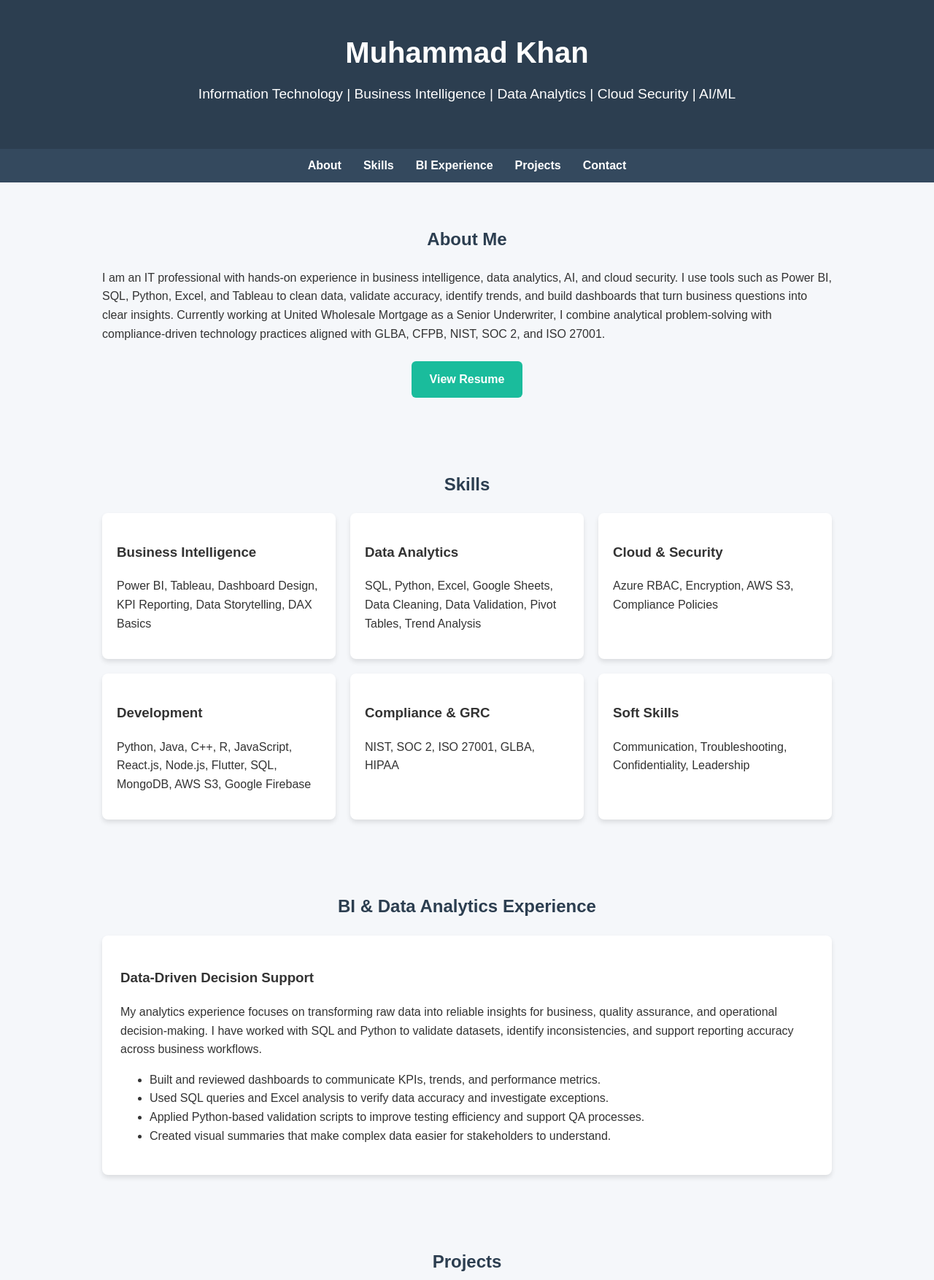
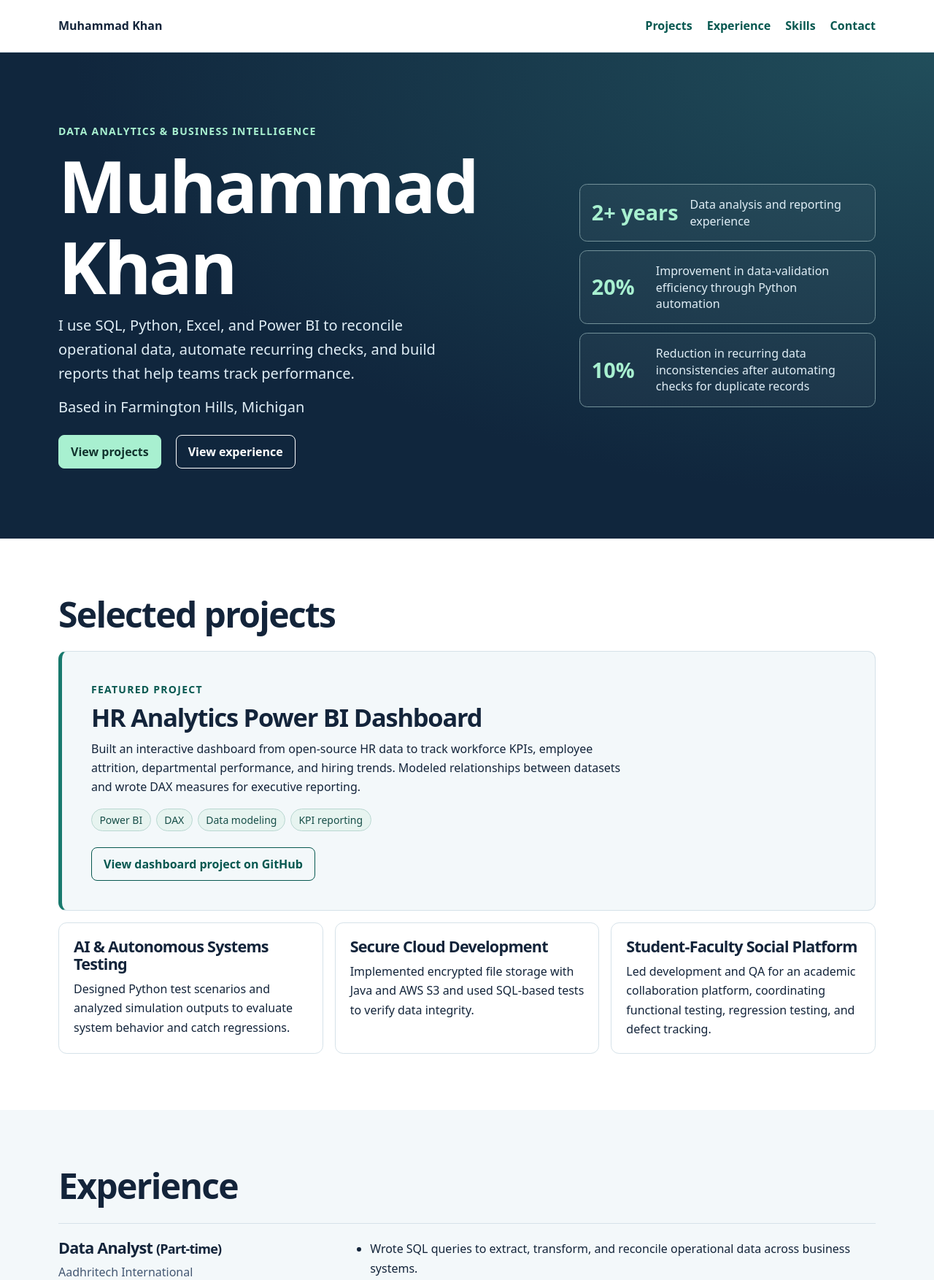
Before and after one commit to mushikhan1102/MkhanPortfolio, a plain HTML site: page index.html in a window 1280 px wide. Shown: the top 1754 px of the page at 73% size. Drawn offline with Linux system fonts and the light colour scheme.

Commit message:
Revise portfolio layout and content for clarity
Updated portfolio to reflect new role and skills in data analytics and business intelligence. Improved structure and styling for better user experience.

```diff
--- a/index.html
+++ b/index.html
@@ -1,275 +1,184 @@
-<!DOCTYPE html>
+<!doctype html>
 <html lang="en">
 <head>
-  <meta charset="UTF-8" />
-  <meta name="viewport" content="width=device-width, initial-scale=1.0"/>
-  <title>Muhammad Khan | Portfolio</title>
+<meta charset="utf-8">
+<meta name="viewport" content="width=device-width, initial-scale=1">
+<title>Muhammad Khan | Data Analyst &amp; Business Intelligence</title>
+<meta name="description" content="Muhammad Khan’s data analytics portfolio. Explore Power BI dashboards, SQL reconciliation, Python automation, and operational reporting experience.">
+<link rel="canonical" href="https://mushikhan1102.github.io/MkhanPortfolio/">
 <style>
-    body {
-      font-family: Arial, sans-serif;
-      margin: 0; padding: 0;
-      background: #f5f7fa;
-      color: #333;
-      line-height: 1.6;
+:root {
+  color-scheme: light;
+  --ink: #13243a;
+  --muted: #435772;
+  --accent: #075850;
+  --line: #d6e2e9;
+  --light: #f3f8fa;
+  --navy: #10263d;
+  --mint: #a8f0d0;
 }
-
-/* Resume Button */
-.resume-btn {
-  text-align: center;
-  margin-top: 25px;
+* { box-sizing: border-box; }
+body { margin: 0; color: var(--ink); background: #fff; font: 1rem/1.65 system-ui, sans-serif; }
+a { color: var(--accent); text-underline-offset: .22em; }
+a:focus-visible, summary:focus-visible { outline: 3px solid #dc7627; outline-offset: 4px; }
+h1, h2, h3, p { margin: 0; }
+h1, h2, h3 { line-height: 1.12; letter-spacing: -.035em; }
+h2 { font-size: clamp(2rem, 4vw, 3rem); margin-bottom: 1.5rem; }
+h3 { font-size: 1.35rem; }
+p + p { margin-top: .8rem; }
+.wrap { width: min(70rem, calc(100% - 2.5rem)); margin-inline: auto; }
+.skip { position: absolute; left: 1rem; top: -6rem; padding: .75rem; background: white; }
+.skip:focus { top: .5rem; }
+header { background: white; border-bottom: 1px solid var(--line); }
+.bar, nav, .actions { display: flex; flex-wrap: wrap; align-items: center; gap: .6rem 1.25rem; }
+.bar { justify-content: space-between; padding-block: .85rem; }
+nav a, .brand { min-height: 2.75rem; display: inline-flex; align-items: center; text-decoration: none; font-weight: 650; }
+nav a:hover, .brand:hover { text-decoration: underline; }
+.brand { color: var(--ink); }
+.hero { background: radial-gradient(ellipse at right top, #214e5b, var(--navy) 65%); color: white; padding-block: clamp(3rem, 8vw, 6rem); }
+.hero-grid { display: grid; grid-template-columns: minmax(0, 1.6fr) minmax(0, 1fr); gap: 2rem 4rem; align-items: center; }
+.eyebrow { font-size: .875rem; font-weight: 750; letter-spacing: .09em; text-transform: uppercase; color: var(--accent); }
+.hero .eyebrow { color: var(--mint); }
+h1 { font-size: clamp(2.9rem, 8vw, 6.2rem); margin: .4rem 0 .6rem; }
+.lead { font-size: clamp(1.05rem, 2vw, 1.25rem); color: #e0eef6; max-width: 36rem; }
+.actions { margin-top: 1.35rem; }
+.button { display: inline-flex; min-height: 2.85rem; align-items: center; padding: .55rem 1rem; border: 1px solid currentColor; border-radius: .5rem; font-weight: 700; text-decoration: none; }
+.button:hover { text-decoration: underline; }
+.hero .button { color: white; }
+.hero .primary { background: var(--mint); color: #12342e; border-color: var(--mint); }
+.stats { display: grid; gap: .75rem; margin: 0; }
+.stats div { display: grid; grid-template-columns: minmax(4.5rem, auto) 1fr; align-items: center; gap: 1rem; padding: 1rem; border: 1px solid #739199; border-radius: .65rem; background: #ffffff0a; }
+.stats dt { font-weight: 750; font-size: 1.8rem; color: var(--mint); line-height: 1; }
+.stats dd { margin: 0; color: #e0eef6; line-height: 1.4; }
+section { padding-block: clamp(2.7rem, 6vw, 5rem); }
+.tinted { background: var(--light); }
+.feature { padding: clamp(1.2rem, 4vw, 2.5rem); border: 1px solid var(--line); border-left: .35rem solid #18796d; border-radius: .7rem; background: var(--light); }
+.feature h3 { font-size: clamp(1.55rem, 3vw, 2.15rem); margin: .45rem 0 .65rem; }
+.feature p:not(.eyebrow) { max-width: 46rem; }
+.tags { display: flex; flex-wrap: wrap; padding: 0; gap: .45rem; list-style: none; margin: 1rem 0 0; }
+.tags li { padding: .2rem .65rem; border: 1px solid #b9d7d1; color: #174e48; background: #e7f4f0; border-radius: 1rem; font-size: .875rem; }
+.grid { display: grid; grid-template-columns: repeat(3, minmax(0, 1fr)); gap: 1rem; margin-top: 1rem; }
+.card { padding: 1.25rem; border: 1px solid var(--line); border-radius: .7rem; background: white; }
+.card p { margin-top: .55rem; }
+.role { display: grid; grid-template-columns: minmax(0, 1fr) minmax(0, 1.9fr); gap: .75rem 2rem; padding-block: 1.35rem; border-top: 1px solid var(--line); }
+.meta { color: var(--muted); margin-top: .5rem; }
+.role ul { margin: 0; padding-left: 1.25rem; }
+.role li + li { margin-top: .4rem; }
+.education { margin-top: 2rem; }
+.education ul { padding-left: 1.25rem; margin-bottom: 0; }
+footer { background: var(--navy); color: white; }
+footer a { color: var(--mint); }
+footer h2 { margin-bottom: .7rem; }
+@media (max-width: 48rem) {
+  .hero-grid, .role { grid-template-columns: 1fr; }
+  .grid { grid-template-columns: repeat(2, minmax(0, 1fr)); }
 }
-
-.resume-btn a {
-  display: inline-block;
-  background: #1abc9c;
-  color: #fff;
-  padding: 12px 25px;
-  border-radius: 6px;
-  font-weight: bold;
-  text-decoration: none;
-  transition: background 0.3s ease, transform 0.2s ease;
-}
-
-.resume-btn a:hover {
-  background: #16a085;
-  transform: scale(1.05);
-}
-
-    header {
-      background: #2c3e50;
-      color: #fff;
-      padding: 40px 20px;
-      text-align: center;
-    }
-
-    header h1 {
-      margin: 0;
-      font-size: 2.5rem;
-    }
-
-    header p {
-      font-size: 1.2rem;
-      margin-top: 10px;
-    }
-
-    nav {
-      background: #34495e;
-      display: flex;
-      justify-content: center;
-      padding: 10px;
-    }
-
-    nav a {
-      color: #fff;
-      text-decoration: none;
-      margin: 0 15px;
-      font-weight: bold;
-    }
-
-    nav a:hover {
-      color: #1abc9c;
-    }
-
-    section {
-      padding: 40px 20px;
-      max-width: 1000px;
-      margin: auto;
-    }
-
-    h2 {
-      text-align: center;
-      margin-bottom: 20px;
-      color: #2c3e50;
-    }
-
-    .skills, .projects {
-      display: grid;
-      grid-template-columns: repeat(auto-fit, minmax(250px, 1fr));
-      gap: 20px;
-    }
-
-    .card {
-      background: #fff;
-      padding: 20px;
-      border-radius: 8px;
-      box-shadow: 0 4px 6px rgba(0,0,0,0.1);
-      transition: transform 0.2s;
-    }
-
-    .card:hover {
-      transform: scale(1.03);
-    }
-
-    .contact {
-      text-align: center;
-    }
-
-    .project-links {
-      margin-top: 15px;
-    }
-
-    .project-links a {
-      display: inline-block;
-      background: #2c3e50;
-      color: #fff;
-      padding: 8px 14px;
-      border-radius: 5px;
-      text-decoration: none;
-      font-weight: bold;
-      margin-right: 8px;
-      transition: background 0.3s ease, transform 0.2s ease;
-    }
-
-    .project-links a:hover {
-      background: #1abc9c;
-      transform: scale(1.03);
-    }
-
-    .experience-list {
-      background: #fff;
-      padding: 25px;
-      border-radius: 8px;
-      box-shadow: 0 4px 6px rgba(0,0,0,0.1);
-    }
-
-    .experience-list ul {
-      margin-top: 10px;
-    }
-
-    footer {
-      background: #2c3e50;
-      color: #fff;
-      text-align: center;
-      padding: 20px;
-      margin-top: 40px;
+@media (max-width: 33rem) {
+  .grid { grid-template-columns: 1fr; }
+  .wrap { width: calc(100% - 2rem); }
+  nav { gap: 0 .85rem; }
 }
 </style>
 </head>
 <body>
-
+<a class="skip" href="#main">Skip to content</a>
 <header>
-    <h1>Muhammad Khan</h1>
-    <p>Information Technology | Business Intelligence | Data Analytics | Cloud Security | AI/ML</p>
-  </header>
-
-  <nav>
-    <a href="#about">About</a>
+  <div class="wrap bar">
+    <a class="brand" href="#about">Muhammad Khan</a>
+    <nav aria-label="Primary">
+      <a href="#projects">Projects</a>
+      <a href="#experience">Experience</a>
       <a href="#skills">Skills</a>
-    <a href="#experience">BI Experience</a>
-    <a href="#projects">Projects</a>
       <a href="#contact">Contact</a>
     </nav>
-
-  <section id="about">
-  <h2>About Me</h2>
-  <p>
-    I am an IT professional with hands-on experience in business intelligence, data analytics, AI, and cloud security.
-    I use tools such as Power BI, SQL, Python, Excel, and Tableau to clean data, validate accuracy, identify trends,
-    and build dashboards that turn business questions into clear insights. Currently working at United Wholesale
-    Mortgage as a Senior Underwriter, I combine analytical problem-solving with compliance-driven technology
-    practices aligned with GLBA, CFPB, NIST, SOC 2, and ISO 27001.
-  </p>
-
-  <!-- Download Resume Button -->
-  <div class="resume-btn">
-    <a href="https://docs.google.com/document/d/1QcBpPICq2WfUnlfBFaiSyzYAjGKssQoSppJO1Cb1a_4/edit?tab=t.0" > View Resume</a>
+  </div>
+</header>
+<main id="main">
+  <section class="hero" id="about" aria-labelledby="name">
+    <div class="wrap hero-grid">
+      <div>
+        <p class="eyebrow">Data Analytics &amp; Business Intelligence</p>
+        <h1 id="name">Muhammad Khan</h1>
+        <p class="lead">I use SQL, Python, Excel, and Power BI to reconcile operational data, automate recurring checks, and build reports that help teams track performance.</p>
+        <p class="lead">Based in Farmington Hills, Michigan</p>
+        <div class="actions">
+          <a class="button primary" href="#projects">View projects</a>
+          <a class="button" href="#experience">View experience</a>
+        </div>
+      </div>
+      <dl class="stats" aria-label="Career highlights">
+        <div><dt>2+ years</dt><dd>Data analysis and reporting experience</dd></div>
+        <div><dt>20%</dt><dd>Improvement in data-validation efficiency through Python automation</dd></div>
+        <div><dt>10%</dt><dd>Reduction in recurring data inconsistencies after automating checks for duplicate records</dd></div>
+      </dl>
     </div>
   </section>
-
-  <section id="skills">
-    <h2>Skills</h2>
-    <div class="skills">
-      <div class="card">
-        <h3>Business Intelligence</h3>
-        <p>Power BI, Tableau, Dashboard Design, KPI Reporting, Data Storytelling, DAX Basics</p>
-      </div>
-      <div class="card">
-        <h3>Data Analytics</h3>
-        <p>SQL, Python, Excel, Google Sheets, Data Cleaning, Data Validation, Pivot Tables, Trend Analysis</p>
-      </div>
-      <div class="card">
-        <h3>Cloud & Security</h3>
-        <p>Azure RBAC, Encryption, AWS S3, Compliance Policies</p>
-      </div>
-      <div class="card">
-        <h3>Development</h3>
-        <p>Python, Java, C++, R, JavaScript, React.js, Node.js, Flutter, SQL, MongoDB, AWS S3, Google Firebase</p>
-      </div>
-
-      <div class="card">
-        <h3>Compliance & GRC</h3>
-        <p>NIST, SOC 2, ISO 27001, GLBA, HIPAA</p>
-      </div>
-      <div class="card">
-        <h3>Soft Skills</h3>
-        <p>Communication, Troubleshooting, Confidentiality, Leadership</p>
-      </div>
+  <section id="projects" class="wrap" aria-labelledby="projects-title">
+    <h2 id="projects-title">Selected projects</h2>
+    <article class="feature">
+      <p class="eyebrow">Featured project</p>
+      <h3>HR Analytics Power BI Dashboard</h3>
+      <p>Built an interactive dashboard from open-source HR data to track workforce KPIs, employee attrition, departmental performance, and hiring trends. Modeled relationships between datasets and wrote DAX measures for executive reporting.</p>
+      <ul class="tags"><li>Power BI</li><li>DAX</li><li>Data modeling</li><li>KPI reporting</li></ul>
+      <div class="actions"><a class="button" href="https://github.com/mushikhan1102/HR-Analytics-BI-Dashboard">View dashboard project on GitHub</a></div>
+    </article>
+    <div class="grid">
+      <article class="card"><h3>AI &amp; Autonomous Systems Testing</h3><p>Designed Python test scenarios and analyzed simulation outputs to evaluate system behavior and catch regressions.</p></article>
+      <article class="card"><h3>Secure Cloud Development</h3><p>Implemented encrypted file storage with Java and AWS S3 and used SQL-based tests to verify data integrity.</p></article>
+      <article class="card"><h3>Student-Faculty Social Platform</h3><p>Led development and QA for an academic collaboration platform, coordinating functional testing, regression testing, and defect tracking.</p></article>
     </div>
   </section>
-
-  <section id="experience">
-    <h2>BI & Data Analytics Experience</h2>
-    <div class="experience-list">
-      <h3>Data-Driven Decision Support</h3>
-      <p>
-        My analytics experience focuses on transforming raw data into reliable insights for business, quality assurance,
-        and operational decision-making. I have worked with SQL and Python to validate datasets, identify inconsistencies,
-        and support reporting accuracy across business workflows.
-      </p>
+  <section id="experience" class="tinted" aria-labelledby="experience-title">
+    <div class="wrap">
+      <h2 id="experience-title">Experience</h2>
+      <article class="role">
+        <div><h3>Data Analyst <small>(Part-time)</small></h3><p class="meta">Aadhritech International<br>May 2024 – Present · Remote</p></div>
         <ul>
-        <li>Built and reviewed dashboards to communicate KPIs, trends, and performance metrics.</li>
-        <li>Used SQL queries and Excel analysis to verify data accuracy and investigate exceptions.</li>
-        <li>Applied Python-based validation scripts to improve testing efficiency and support QA processes.</li>
-        <li>Created visual summaries that make complex data easier for stakeholders to understand.</li>
+          <li>Wrote SQL queries to extract, transform, and reconcile operational data across business systems.</li>
+          <li>Automated recurring validation in Python and investigated duplicate sales and cost records. The work improved validation efficiency by 20% and reduced recurring data inconsistencies by 10%.</li>
+          <li>Gathered reporting requirements and supported data preparation, visualization, and introductory Power BI dashboard development for operational KPIs.</li>
+        </ul>
+      </article>
+      <article class="role">
+        <div><h3>Underwriter</h3><p class="meta">United Wholesale Mortgage<br>June 2024 – October 2026 · Pontiac, MI</p></div>
+        <ul>
+          <li>Analyzed borrower income and financial statements, and reconciled documents against system records using Excel.</li>
+          <li>Worked with operations, IT, and compliance teams to resolve discrepancies and identify improvements to automated workflows.</li>
+        </ul>
+      </article>
+      <article class="role">
+        <div><h3>Research Assistant</h3><p class="meta">Wayne State University Car Lab<br>August 2022 – January 2023 · Detroit, MI</p></div>
+        <ul><li>Validated research datasets and automated system outputs, investigated performance issues, and reported findings to technical and nontechnical audiences.</li></ul>
+      </article>
+    </div>
+  </section>
+  <section class="wrap" id="skills" aria-labelledby="skills-title">
+    <h2 id="skills-title">Skills &amp; education</h2>
+    <div class="grid">
+      <article class="card"><h3>Data analysis</h3><p>SQL, Python, Excel, data cleaning, reconciliation, and root cause analysis.</p></article>
+      <article class="card"><h3>Business intelligence</h3><p>Power BI, DAX, Power Query, data modeling, dashboard development, and KPI reporting.</p></article>
+      <article class="card"><h3>Reporting workflows</h3><p>Data validation, requirements gathering, ETL concepts, Git, Jira, and Agile/Scrum.</p></article>
+    </div>
+    <div class="education">
+      <h3>Education &amp; certification</h3>
+      <ul>
+        <li>M.S. in Computer Science, AI/ML &amp; Robotics concentration · Wayne State University, 2024</li>
+        <li>B.S. in Computer Science, departmental and university honors · Wayne State University, 2023</li>
+        <li>Google Data Analytics Professional Certificate · Coursera, 2026</li>
       </ul>
     </div>
   </section>
-
-  <section id="projects">
-    <h2>Projects</h2>
-    <div class="projects">
-      <div class="card">
-        <h3>HR Analytics Power BI Dashboard</h3>
-        <p>Developed an interactive Power BI dashboard to analyze HR metrics, employee trends, attrition insights, and workforce performance indicators for better business decision-making.</p>
-        <div class="project-links">
-          <a href="https://github.com/mushikhan1102/HR-Analytics-BI-Dashboard" target="_blank">View Project</a>
-        </div>
-      </div>
-      <div class="card">
-        <h3>AI & Autonomous Systems</h3>
-        <p>Built a self-driving car simulation in Python + CARLA with AI-based decision-making.</p>
-      </div>
-      <div class="card">
-        <h3>Secure Cloud Development</h3>
-        <p>Encrypted file system in Java integrated with AWS S3 for secure storage.</p>
-      </div>
-      <div class="card">
-        <h3>Student-Faculty Social Platform</h3>
-        <p>Directed a cross-functional team to develop a web + mobile platform with chat, dashboards, and announcements.</p>
-      </div>
-      <div class="card">
-        <h3>Financial Advisor App</h3>
-        <p>Flutter-based mobile app with portfolio tracking, financial goals, and real-time advisor chat.</p>
-      </div>
+</main>
+<footer id="contact">
+  <section class="wrap" aria-labelledby="contact-title">
+    <h2 id="contact-title">Contact</h2>
+    <p>Interested in discussing a data analytics, BI, or reporting role? Let’s connect.</p>
+    <div class="actions">
+      <a class="button" href="mailto:mushikhan1102@gmail.com">Email Muhammad</a>
+      <a class="button" href="https://www.linkedin.com/in/muhammad-khan-2023/">LinkedIn</a>
+      <a class="button" href="https://github.com/mushikhan1102/">GitHub</a>
     </div>
   </section>
-
-  <section id="contact">
-    <h2>Contact</h2>
-    <div class="contact">
-      <p>📍 Farmington Hills, MI</p>
-      <p>📞 (248) 445-1622</p>
-      <p>✉️ <a href="mailto:mushikhan1102@gmail.com">mushikhan1102@gmail.com</a></p>
-      <p>
-        🔗 <a href="https://www.linkedin.com/in/muhammad-khan-2023/" target="_blank">LinkedIn</a> |
-        🔗 <a href="https://github.com/mushikhan1102/" target="_blank">GitHub</a>
-      </p>
-    </div>
-  </section>
-
-  <footer>
-    <p>&copy; 2025 Muhammad Khan | Portfolio</p>
 </footer>
-
 </body>
 </html>
```
Lines whose indentation alone changed are shown as unchanged.
